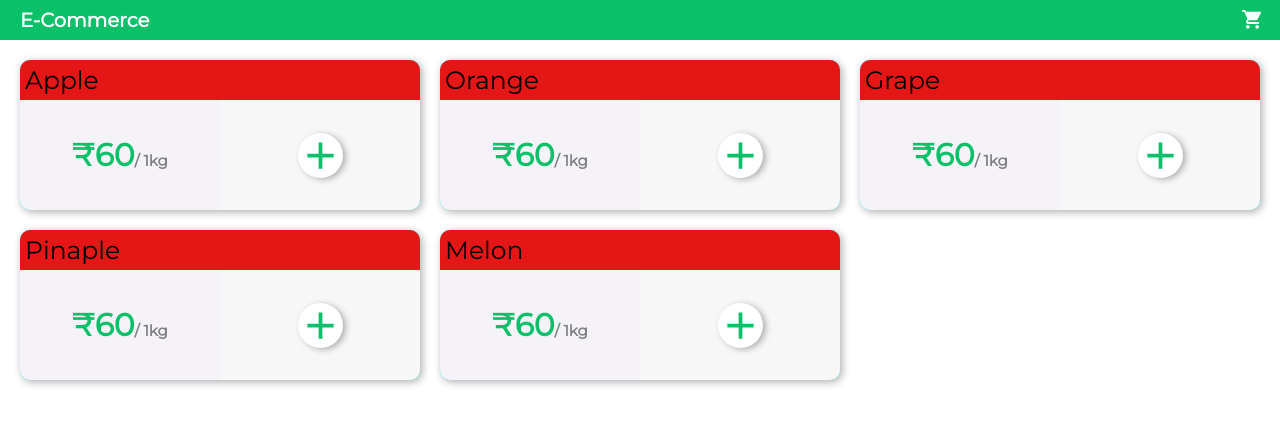
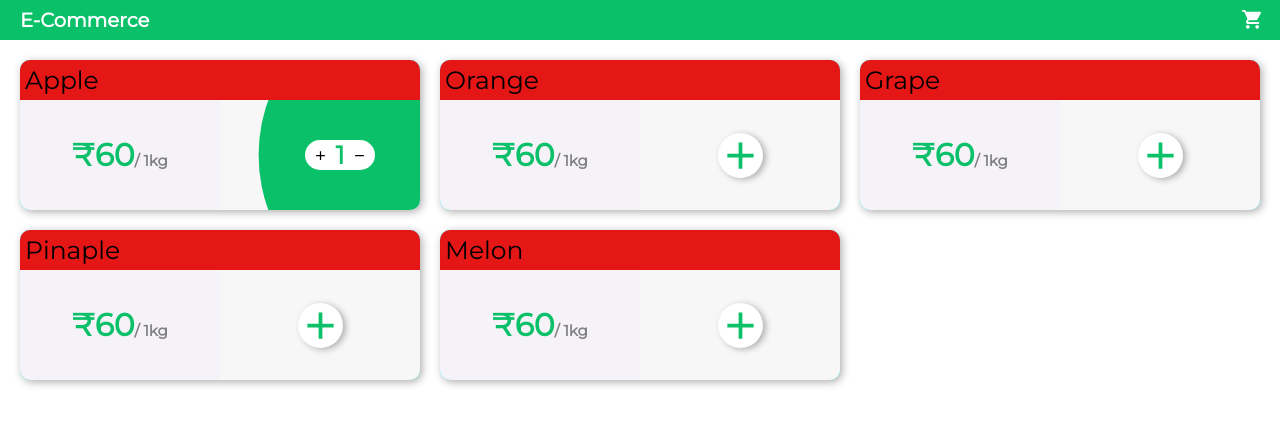
Before and after one commit to Bheemesh1706/E-Commerce-FrontEnd, a React (Create React App) app: page / in a window 1280 px wide. Both pictures are taken after a click on the icon 320 px from the left and 155 px from the top of the page. Shown: the top 424 px of the page. Built offline with nearby package versions, Linux system fonts and the light colour scheme.

Commit message:
Product template Done and counter animation done

```diff
--- a/src/App.css
+++ b/src/App.css
@@ -163,6 +163,7 @@
 .right-items{
     display: flex;
     flex-direction: row;
+    position: relative;
     align-items: center;
     justify-content: center;
     height: 11rem;
@@ -176,14 +177,82 @@
     border-radius: 50%;
     color: #0ac069;
     box-shadow: 1px 0.5px 2px rgb(177, 175, 175), inset 0 0 0 rgb(177, 175, 175);
-    transition: 0.5s;
+    transition: 300ms;
 
 }
+
+
 
 .layer-1:hover{
     box-shadow: 0 0 0 rgb(177, 175, 175),inset 2px 1px 3px rgb(177, 175, 175);
 
 }
+
+.layer-2{
+    display: flex;
+    align-items: center;
+    justify-content: center;
+    position: absolute;
+    background-color: #0ac069;
+    color: black;
+    height: 11rem;
+    width: 100%;
+    opacity: 0;
+    pointer-events: none;
+    clip-path: circle(00% at 100% 50%);
+    padding-left: 4rem;
+    transition: 0.15s;
+
+}
+
+.layer-2 span{
+    transform: scale(1);
+}
+
+.layer-2-active
+{
+    opacity: 1;
+    pointer-events: auto;
+    clip-path: circle(100% at 100% 50%);
+}
+
+.layer-2-items
+{
+    display: flex;
+    flex-direction: row;
+    background-color: white;
+    font-size: 4rem;
+    font-weight: bolder;
+    border-radius: 2.5rem;
+    justify-content: space-evenly;
+    align-items: center;
+    padding: 1.5rem 0;
+    width: 7rem;
+    height: 3rem;
+
+}
+
+.add ,.minus{
+    display: grid;
+    place-items: center;
+    height: 2.5rem;
+    width: 2.5rem;
+    border-radius: 50%;
+    box-shadow:  0 0 0 #00000054, inset 0px 0px 0px 0 #00000054;
+}
+
+
+
+.add:hover,.minus:hover
+{
+    transition: 0.2s;
+    box-shadow:  0 0 0 #00000054, inset 2px 2px 8px 0 #00000054;
+}
+
+.total{
+    color: #0ac069;
+}
+
 
 /*Order Navbar*/
 
@@ -195,16 +264,25 @@
     opacity: 0;
     pointer-events: none;
     z-index: 1;
+    transition: 600ms;
 }
 
-.active {
+.active-container{
     opacity: 1;
     pointer-events: auto;
+    transition: 600ms;
 }
 
 .navbar-modal{
     float: right;
     background-color: white;
+    transform: translateX(100%);
+    transition: 300ms;
     height: 100vh;
     width: 40%;
 }
+
+.active-modal{
+    transform: translateX(0);
+    transition: 300ms;
+}
--- a/src/Dashboard/Product.jsx
+++ b/src/Dashboard/Product.jsx
@@ -1,8 +1,38 @@
 import React,{useEffect,useState}from "react";
 import AddIcon from '@material-ui/icons/Add';
+import RemoveIcon from '@material-ui/icons/Remove';
 
 export function Product({ProductDetails})
 {
+
+    const [counter,setcounter] = useState(0);
+    const [active,setactive] = useState(false);
+
+    const counterHandler=  () =>
+    {
+        setcounter(counter+1);
+        setactive(true);
+
+    }
+
+    const addCounter = ()=>
+    {
+        setcounter(counter+1);
+    }
+
+    const minusCounter = ()=>
+    {
+        setcounter(counter-1);
+        console.log("");
+
+        if ( counter == 0 )
+        {
+            setactive(false);
+            setcounter(0);
+
+        }
+    }
+
     return(
         <div className="Product">
 
@@ -28,9 +58,15 @@ export function Product({ProductDetails})
                     <div className="right-items">
 
                         <div className="layer-1">
-                            <span><AddIcon/></span>
+                            <span><AddIcon onClick={counterHandler}/></span>
                         </div>
-                        <div className="layer-2">
+
+                        <div className={"layer-2" + (active?" layer-2-active":" ")}>
+                            <section className= "layer-2-items">
+                                    <span className="add"><AddIcon onClick={addCounter} /></span>
+                                    <span className="total">{counter}</span>
+                                    <span className="minus"><RemoveIcon onClick={minusCounter} /></span>
+                            </section>
                         </div>
 
                     </div>
--- a/src/Order/Order.jsx
+++ b/src/Order/Order.jsx
@@ -4,9 +4,9 @@ export function Navbar({Cart})
 {
 
     return(
-    <div className={"navbar-container" + (Cart? " active":" ") }  >
+    <div className={"navbar-container" + (Cart? " active-container":" ") }  >
 
-            <section className="navbar-modal" >
+            <section className={"navbar-modal" + (Cart? " active-modal":" ")} >
 
             </section>
     </div>)
```
